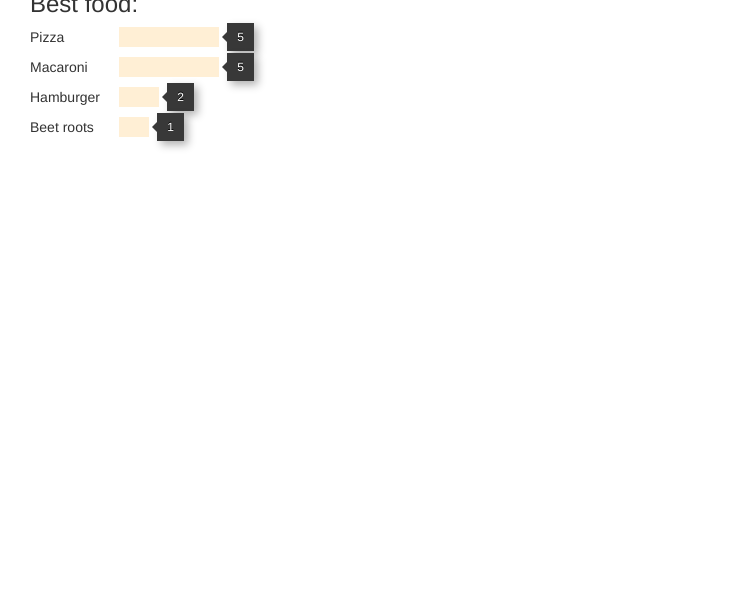
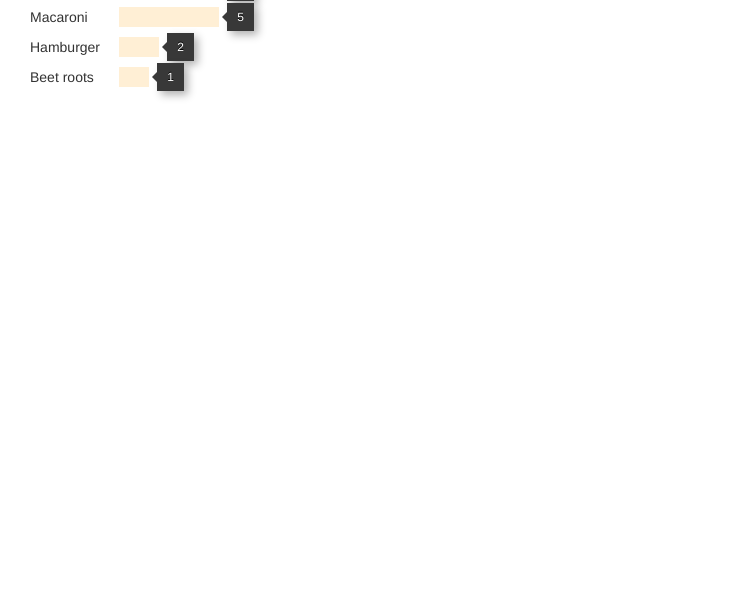
Before and after one commit to tinalisica/Food-graph-with-Bootstrap, a plain HTML site: page index2.html in a window 1280 px wide. Shown: the part 203-800 px from the top of the page, without its empty margins (0-738 px from the left). Drawn offline with nearby package versions, Linux system fonts and the light colour scheme.

Commit message:
Changed panel's top margin.

```diff
--- a/override.css
+++ b/override.css
@@ -31,7 +31,7 @@
 }
 
 .my-panel {
-    margin-top: 70px;
+    margin-top: 10px;
 }
 
 
```
